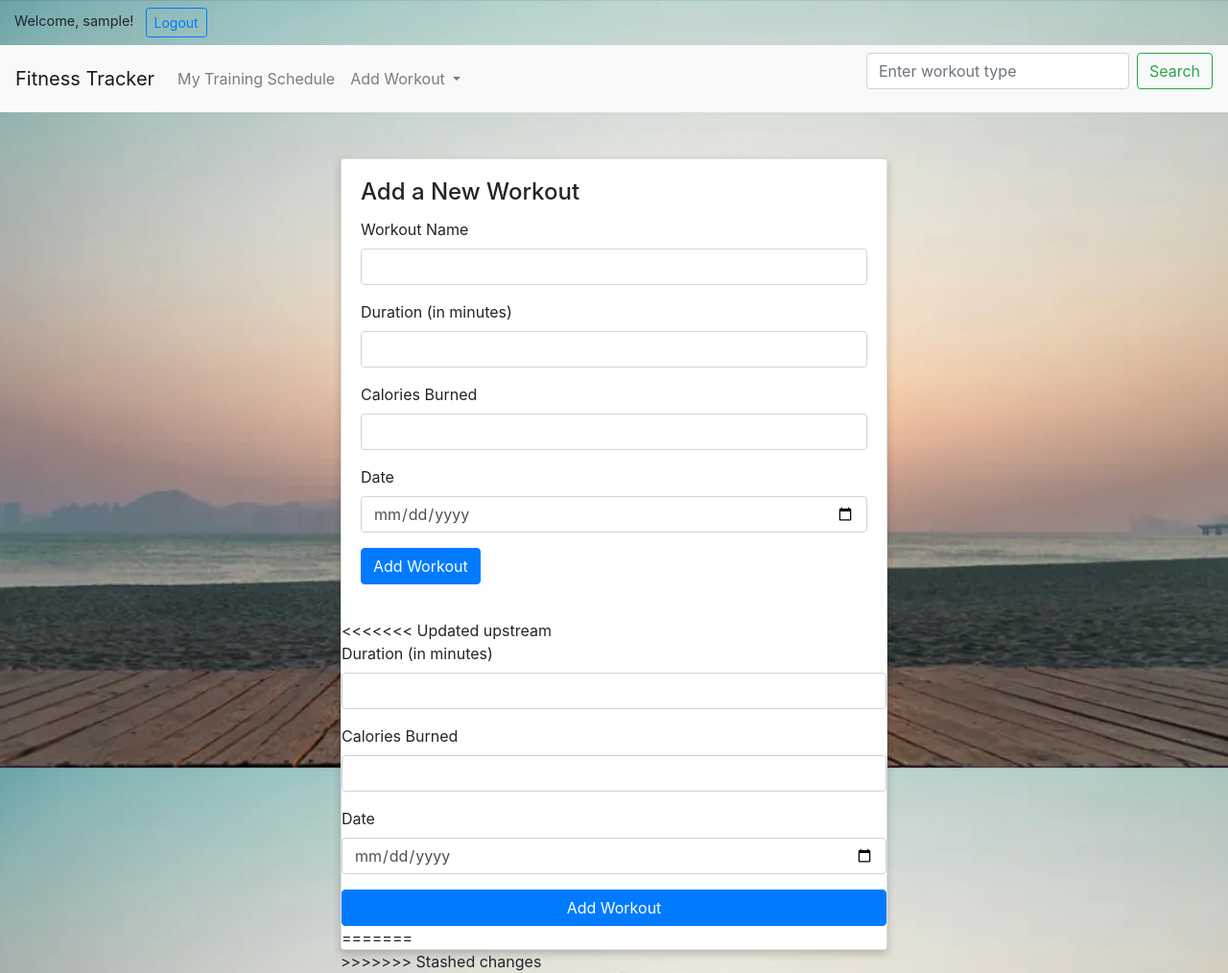
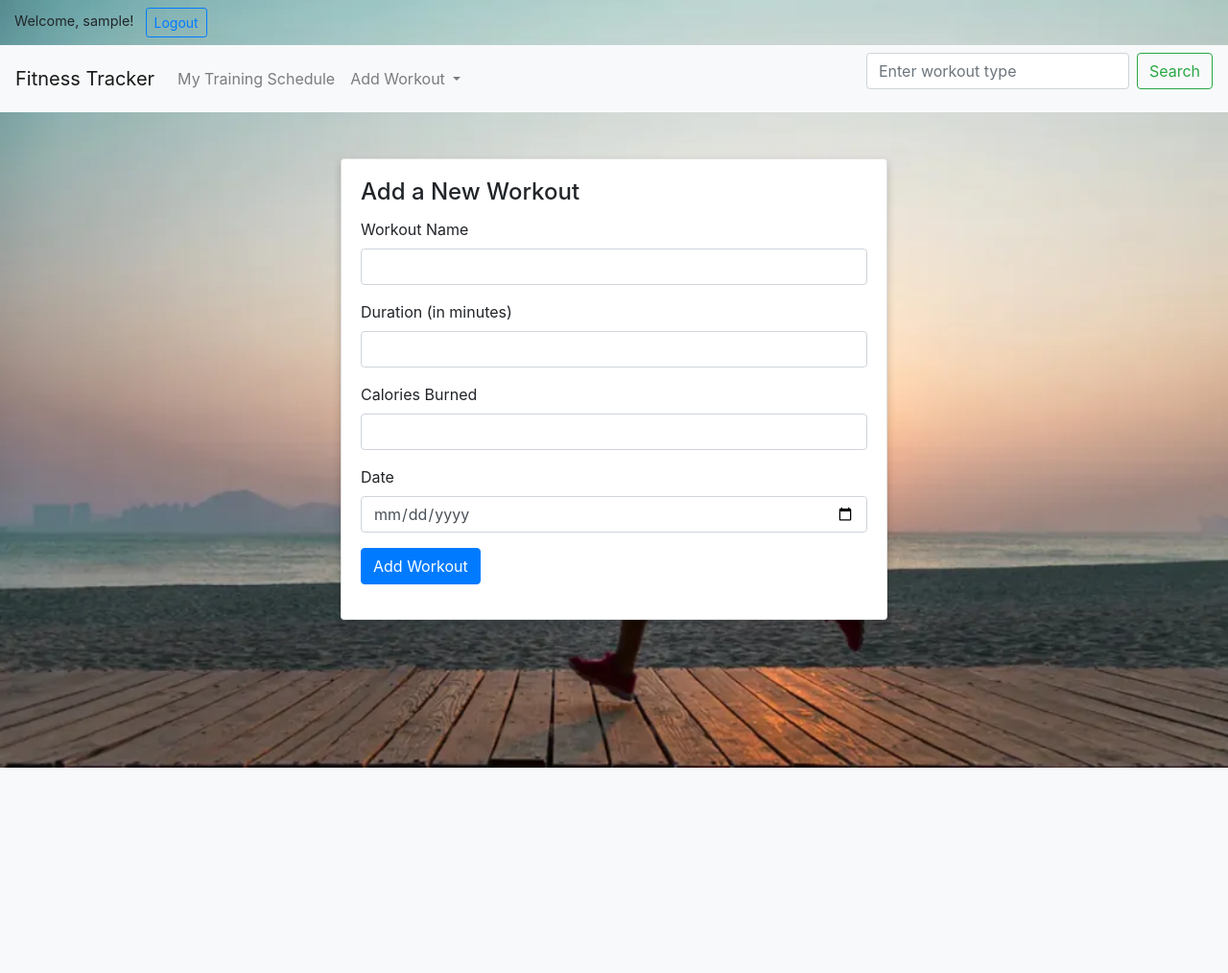
Before and after one commit to software-students-spring2024/2-web-app-exercise-lazyllm2, a Flask app: page /add-workout in a window 1280 px wide. Shown: the whole page at 96% size. After the commit the page ends 800 px from the top, so only its background shows below. Run offline with Flask 3, Linux system fonts and the light colour scheme; the visitor is signed in with stand-in values (Sample User, id 1); some libraries are stand-ins or nearby versions.

Commit message:
Fixed a bug based on my previous upload

```diff
--- a/templates/add_workout.html
+++ b/templates/add_workout.html
@@ -33,24 +33,7 @@
                     <button type="submit" class="btn btn-primary">Add Workout</button>
                 </form>
             </div>
-<<<<<<< Updated upstream
-            <div class="form-group">
-                <label for="duration">Duration (in minutes)</label>
-                <input type="number" class="form-control" id="duration" name="duration" required>
-            </div>
-            <div class="form-group">
-                <label for="calories">Calories Burned</label>
-                <input type="number" class="form-control" id="calories" name="calories" required>
-            </div>
-            <div class="form-group">
-                <label for="date">Date</label>
-                <input type="date" class="form-control" id="date" name="date" required>
-            </div>
-            <button type="submit" class="btn btn-primary">Add Workout</button>
-        </form>
-=======
         </div>
->>>>>>> Stashed changes
     </div>
     <script>
         function getQueryParam(name) {
```
